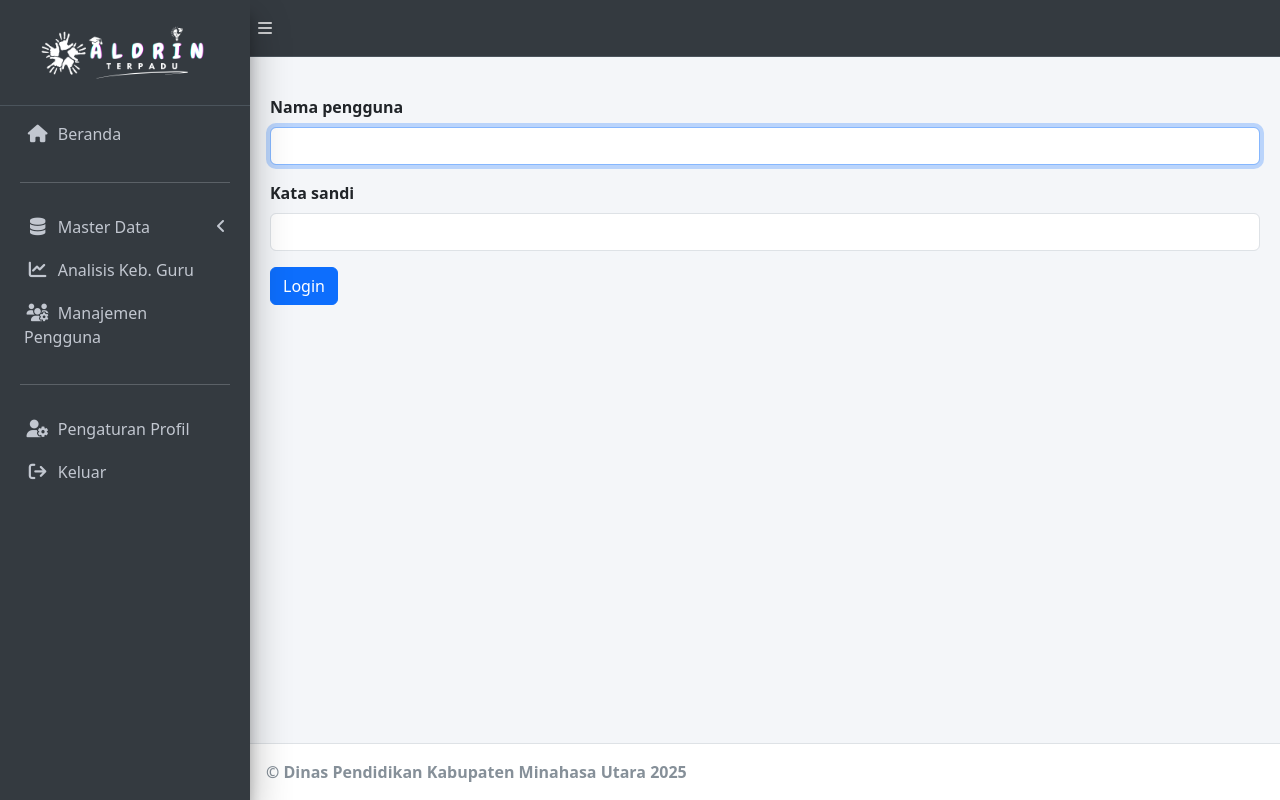
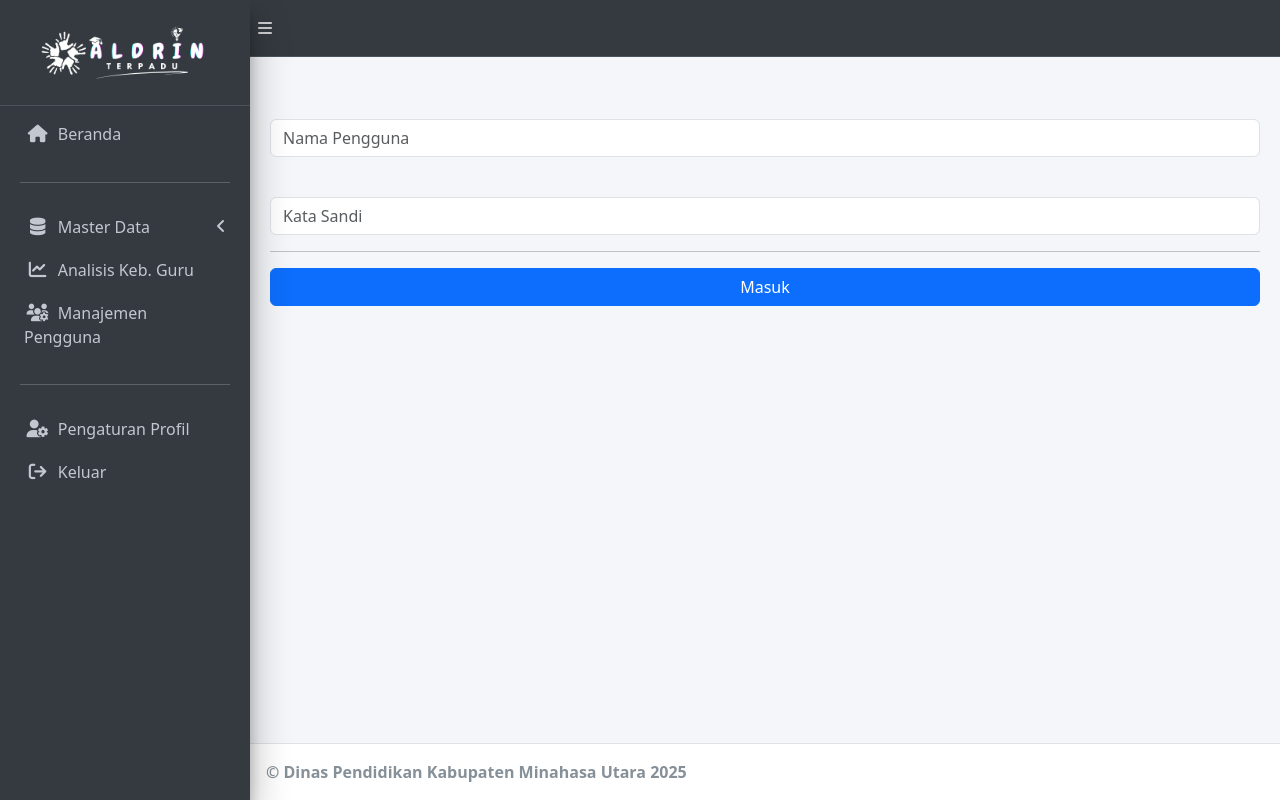
Before and after one commit to clohonauman/aldrin_terpadu, a Yii app: template views/login/login.php in a window 1280 px wide. Run offline with PHP 8.4 and a stand-in for Yii, Linux system fonts and the light colour scheme; the template is opened without the code that fills it, so the values that code supplies are empty; form fields are guessed from the names that the template uses; some libraries are stand-ins or nearby versions.

Commit message:
Modified: Layout login page

```diff
--- a/models/LoginForm.php
+++ b/models/LoginForm.php
@@ -16,7 +16,8 @@ class LoginForm extends Model
     public function rules()
     {
         return [
-            [['nama_pengguna', 'kata_sandi'], 'required'],
+            [['nama_pengguna'], 'required', 'message' => 'Nama pengguna wajib diisi.'],
+            [['kata_sandi'], 'required', 'message' => 'Kata sandi wajib diisi.'],
             ['nama_pengguna', 'string', 'max' => 50],
             ['kata_sandi', 'validatePassword'],
         ];
--- a/views/login/login.php
+++ b/views/login/login.php
@@ -3,19 +3,15 @@
 use yii\helpers\Html;
 use yii\widgets\ActiveForm;
 
-$this->title = 'MASUK';
+$this->title = 'MASUK | ALDRIN TERPADU';
 ?>
+<?php $form = ActiveForm::begin(); ?>
 
-<div class="login-container">
+    <?= $form->field($model, 'nama_pengguna')->textInput(['maxlength' => 35, 'placeholder' => 'Nama Pengguna'])->label(' ') ?>
+    <?= $form->field($model, 'kata_sandi')->passwordInput(['maxlength' => 35, 'placeholder' => 'Kata Sandi'])->label(' ') ?>
+    <hr>
+    <div class="form-group">
+        <?= Html::submitButton('Masuk', ['class' => 'btn btn-primary col-md-12']) ?>
+    </div>
 
-    <?php $form = ActiveForm::begin(); ?>
-
-        <?= $form->field($model, 'nama_pengguna')->textInput(['autofocus' => true]) ?>
-        <?= $form->field($model, 'kata_sandi')->passwordInput() ?>
-
-        <div class="form-group">
-            <?= Html::submitButton('Login', ['class' => 'btn btn-primary']) ?>
-        </div>
-
-    <?php ActiveForm::end(); ?>
-</div>
+<?php ActiveForm::end(); ?>
```
Also changed, not shown: views/layouts/login.php (+5 -17 lines).
